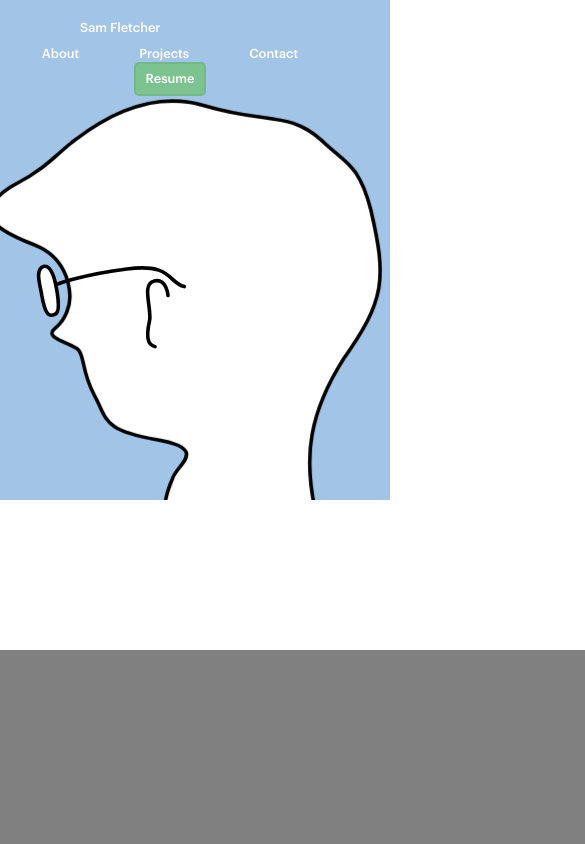
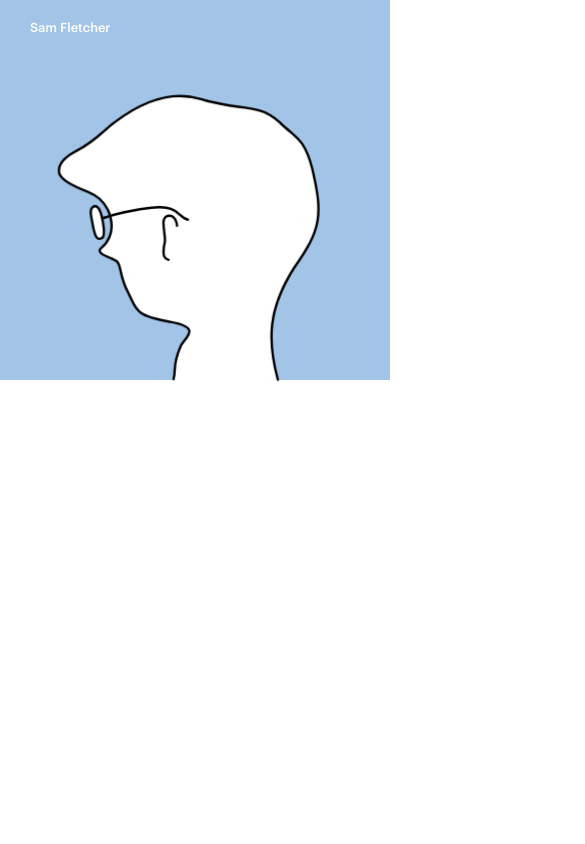
Before and after one commit to s-fletcher/me, a React (Create React App) app: page / in a window 390 px wide. Shown: the top 844 px of the page, 585 px wide, since content can reach past the window. Built offline with nearby package versions, Linux system fonts and the light colour scheme.

Commit message:
better mobile optimization

```diff
--- a/src/components/Header/Logo/index.js
+++ b/src/components/Header/Logo/index.js
@@ -5,24 +5,20 @@ class Logo extends React.Component {
     render () {
         return (
             <div className="Logo">
-                <svg version="1.0" width="500.000000px" height="450.000000px" viewBox="0 0 500.000000 500.000000" preserveAspectRatio="xMidYMid meet" xmlns="http://www.w3.org/2000/svg">
-                    <g transform="translate(0.000000,500.000000) scale(0.1,-0.1)" fill="none" stroke="#000000">
-                        <path stroke="none" fill={this.props.color} d="M 3882.255 -300.676 C 3900.815 -591.522 2096.925 -456.372 2141.808 -286.815 C 2186.691 -117.258 2121.861 -57.414 2251.522 241.806 C 2291.418 391.416 2670.425 565.953 2071.991 670.68 C 1473.557 775.407 1528.412 890.108 1383.791 1159.405 C 1239.17 1428.702 1274.078 1593.267 1204.261 1668.072 C 1134.444 1742.877 810.291 1797.733 939.952 1902.46 C 1069.613 2007.187 1114.496 2166.771 1109.509 2276.485 C 1104.522 2386.199 1064.626 2700.379 715.539 2835.028 C 366.452 2969.677 251.752 3074.403 236.791 3149.208 C 221.83 3224.013 236.792 3373.624 531.022 3523.233 C 825.252 3672.842 989.821 3867.335 1149.404 3987.023 C 1308.987 4106.711 1908.02 4589.412 2600.444 4381.058 C 3292.868 4172.704 3542.722 4322.845 3901.34 4000.119 C 4173.12 3737.259 4322.814 3733.598 4452.975 3225.345 C 4633.499 2453.375 4608.081 2215.806 4152.047 1570.474 C 3721.991 895.896 3698.833 373.415 3882.255 -300.676 Z" />
-                        <path stroke="none" fill={this.props.color} d="M 952.581 2390.363 C 952.581 2390.363 1023.517 2082.924 942.445 2062.639 C 864.765 2025.394 831.414 2088.158 797.274 2275.169 C 786.878 2370.597 709.392 2564.467 823.98 2596.443 C 913.755 2614.851 952.581 2390.377 952.581 2390.377" transform="matrix(1, 0, 0, 1, 0, -0.00011)" />
-                    </g>
-                </svg>
+                <div className="container">
                     <svg version="1.0" width="500.000000px" height="450.000000px" viewBox="0 0 500.000000 500.000000" preserveAspectRatio="xMidYMid meet" xmlns="http://www.w3.org/2000/svg">
                         <g transform="translate(0.000000,500.000000) scale(0.1,-0.1)" fill="none" stroke="#000000">
                             <path id="face-fill" stroke="none" fill="white" d="M 3882.255 -300.676 C 3900.815 -591.522 2096.925 -456.372 2141.808 -286.815 C 2186.691 -117.258 2121.861 -57.414 2251.522 241.806 C 2291.418 391.416 2670.425 565.953 2071.991 670.68 C 1473.557 775.407 1528.412 890.108 1383.791 1159.405 C 1239.17 1428.702 1274.078 1593.267 1204.261 1668.072 C 1134.444 1742.877 810.291 1797.733 939.952 1902.46 C 1069.613 2007.187 1114.496 2166.771 1109.509 2276.485 C 1104.522 2386.199 1064.626 2700.379 715.539 2835.028 C 366.452 2969.677 251.752 3074.403 236.791 3149.208 C 221.83 3224.013 236.792 3373.624 531.022 3523.233 C 825.252 3672.842 989.821 3867.335 1149.404 3987.023 C 1308.987 4106.711 1908.02 4589.412 2600.444 4381.058 C 3292.868 4172.704 3542.722 4322.845 3901.34 4000.119 C 4173.12 3737.259 4322.814 3733.598 4452.975 3225.345 C 4633.499 2453.375 4608.081 2215.806 4152.047 1570.474 C 3721.991 895.896 3698.833 373.415 3882.255 -300.676 Z" />
-                        <path id="face" fill="none" stroke="black" stroke-width="40px" stroke-linejoin="round" stroke-linecap="round"
+                            <path id="face" fill="none" stroke="black" strokeWidth="40px" strokeLinejoin="round" strokeLinecap="round"
                                 d="M 2141.808 -286.815 C 2186.691 -117.258 2121.861 -57.414 2251.522 241.806 C 2291.418 391.416 2670.425 565.953 2071.991 670.68 C 1473.557 775.407 1528.412 890.108 1383.791 1159.405 C 1239.17 1428.702 1274.078 1593.267 1204.261 1668.072 C 1134.444 1742.877 810.291 1797.733 939.952 1902.46 C 1069.613 2007.187 1114.496 2166.771 1109.509 2276.485 C 1104.522 2386.199 1064.626 2700.379 715.539 2835.028 C 366.452 2969.677 251.752 3074.403 236.791 3149.208 C 221.83 3224.013 236.792 3373.624 531.022 3523.233 C 825.252 3672.842 989.821 3867.335 1149.404 3987.023 C 1308.987 4106.711 1908.02 4589.412 2600.444 4381.058 C 3292.868 4172.704 3542.722 4322.845 3901.34 4000.119 C 4173.12 3737.259 4322.814 3733.598 4452.975 3225.345 C 4633.499 2453.375 4608.081 2215.806 4152.047 1570.474 C 3721.991 895.896 3698.833 373.415 3882.255 -300.676" />
                             <path id="glasses-fill" stroke="none" fill="white" d="M 952.581 2390.363 C 952.581 2390.363 1023.517 2082.924 942.445 2062.639 C 864.765 2025.394 831.414 2088.158 797.274 2275.169 C 786.878 2370.597 709.392 2564.467 823.98 2596.443 C 913.755 2614.851 952.581 2390.377 952.581 2390.377" transform="matrix(1, 0, 0, 1, 0, -0.00011)" />
-                        <path id="glasses" fill="none" stroke="black" stroke-width="40px" stroke-linejoin="round" stroke-linecap="round"
+                            <path id="glasses" fill="none" stroke="black" strokeWidth="40px" strokeLinejoin="round" strokeLinecap="round"
                                 d="M 952.581 2390.363 C 952.581 2390.363 1023.517 2082.924 942.445 2062.639 C 864.765 2025.394 831.414 2088.158 797.274 2275.169 C 786.878 2370.597 709.392 2564.467 823.98 2596.443 C 913.755 2614.851 952.601 2390.384 952.581 2390.377 C 952.581 2390.377 1229.258 2502.845 1742.8 2567.038 C 2256.342 2631.231 2195.528 2415.001 2381.35 2371.079" />
-                        <path id="ear" fill="none" stroke="black" stroke-width="40px" stroke-linejoin="round" stroke-linecap="round"
+                            <path id="ear" fill="none" stroke="black" strokeWidth="40px" strokeLinejoin="round" strokeLinecap="round"
                                 d="M 2200.091 2272.055 C 2200.091 2272.055 2186.812 2464.606 2047.379 2433.621 C 1907.946 2402.636 2010.445 2164.183 1997.652 2006.611 C 1938.381 1742.804 2005.316 1719.377 2056.005 1704.1" />
                         </g>
                     </svg>
+                </div>
             </div>
         );
     }
--- a/src/components/Header/Logo/index.scss
+++ b/src/components/Header/Logo/index.scss
@@ -1,25 +1,20 @@
 .Logo {
     display: inline-block;
     width: 100%;
-    height: 425px;
     position: absolute;
-    bottom: 0;
-    margin-left: -50%;
+    left: 0;
+    text-align: center;
     svg
     {
-    position: absolute;
-    top: -25px;
-    left: 50%;
-    margin-left: -250px;
+        display: inline-block;
+        margin-top: 50px;
     }
-
     #face
     {
         stroke-dasharray: 13550;
         stroke-dashoffset: 0;
         animation: outline-face 4s;
     }
-
     #face-fill
     {
         opacity: 0;
@@ -47,6 +42,17 @@
         stroke-dashoffset: 0;
         animation: outline-ear 4s;
     }
+
+    @media only screen and (max-width : 768px) {
+        svg {
+            width: 300px;
+            margin-top: -13px;
+        }
+        #face {
+            stroke-dasharray: 13760;
+            stroke-dashoffset: 0;
+        }
+    }
 }
 
 /* ---------- */
@@ -69,7 +75,7 @@
 
 @keyframes outline-face {
 0% {
-  stroke-dashoffset: 13550;
+    stroke-dashoffset: 13700;
   }
 100% {
     stroke-dashoffset: 0;
--- a/src/components/Header/index.js
+++ b/src/components/Header/index.js
@@ -6,9 +6,7 @@ class Header extends React.Component {
     render () {
         return (
             <div className="Header">
-                <div className="container">
-                    <Logo color="#A2C4E7" />
-                </div>
+                <Logo color="#A2C4E7" />
             </div>
         );
     }
--- a/src/components/Header/index.scss
+++ b/src/components/Header/index.scss
@@ -1,12 +1,14 @@
 .Header {
     width: 100vw;
-    height: 450px;
-    .container {
-        width: 100vw;
-        height: 500px;
-        position: absolute;
-        top: 0;
-        z-index: -1;
-        background: #A2C4E7;
+    height: 500px;
+    position: absolute;
+    top: 0;
+    z-index: -1;
+    background: #A2C4E7;
+}
+
+@media only screen and (max-width : 768px) {
+    .Header {
+        height: 380px;
     }
 }
--- a/src/components/Navbar/index.scss
+++ b/src/components/Navbar/index.scss
@@ -24,4 +24,15 @@
     .resume {
         margin: auto 20px;
     }
+    @media only screen and (max-width : 768px) {
+    .right {
+        opacity: 0;
+    }
+    .left {
+        margin-left: 30px;
+        .sam {
+            margin: 0;
+        }
+    }
 }
+}
--- a/src/containers/App.js
+++ b/src/containers/App.js
@@ -9,7 +9,7 @@ function App() {
     <div className="App">
       <Navbar />
       <Header />
-      <Console />
+      {/* <Console /> */}
     </div>
   );
 }
--- a/src/containers/App.scss
+++ b/src/containers/App.scss
@@ -1,3 +1,4 @@
 .App {
   text-align: center;
+  width: 100vw;
 }
--- a/src/index.scss
+++ b/src/index.scss
@@ -17,8 +17,8 @@
 //   src: url('./fonts/Menlo/Menlo.ttc');
 // }
 
-
 body {
+  width: 100vw;
   margin: 0;
   font-family: "Graphik", "Helvetica Neue", -apple-system, BlinkMacSystemFont, sans-serif;
   -webkit-font-smoothing: antialiased;
```
Lines whose indentation alone changed are shown as unchanged.
